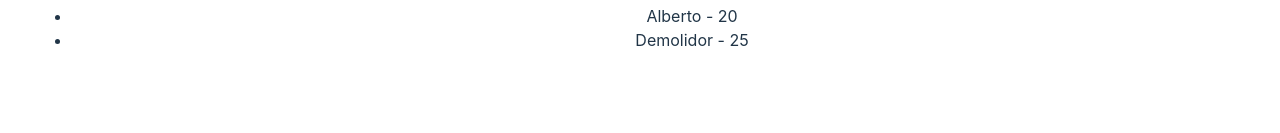
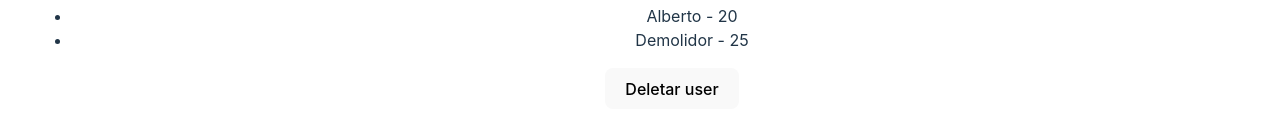
Before and after one commit to CristianoAlberto/Curso_React, a React (Vite) app in the folder avancando_em_react/: page / in a window 1280 px wide. Shown: the part 3927-4060 px from the top of the page. Before the commit the page ends 4027 px from the top, so only its background shows below. Built offline with nearby package versions, Linux system fonts and the light colour scheme.

Commit message:
Previus state

```diff
--- a/avancando_em_react/src/components/ListeRender.jsx
+++ b/avancando_em_react/src/components/ListeRender.jsx
@@ -5,10 +5,18 @@ const ListeRender = () => {
     const [list] = useState(["Chris", "Alberto", "Demolidor"]);
 
     const [users, setUsers] = useState([
-        {id:1, name:"Chris", age: 19},
-        {id:2, name:"Alberto", age: 20},
-        {id:3, name:"Demolidor", age: 25}
+        { id: 1, name: "Chris", age: 19 },
+        { id: 2, name: "Alberto", age: 20 },
+        { id: 3, name: "Demolidor", age: 25 }
     ])
+
+    const deleteRandom = () => {
+        const randomNumber = Math.floor(Math.random() * 5);
+
+
+        setUsers(users.filter(user => user.id !== randomNumber));
+    }
+
     return (
         <div>
             <ul>
@@ -17,10 +25,11 @@ const ListeRender = () => {
                 ))}
             </ul>
             <ul>
-                {users.map((user) =>(
+                {users.map((user) => (
                     <li key={user.id}>{user.name} - {user.age}</li>
                 ))}
             </ul>
+            <button onClick={()=>deleteRandom()}>Deletar user</button>
         </div>
     )
 }
```
